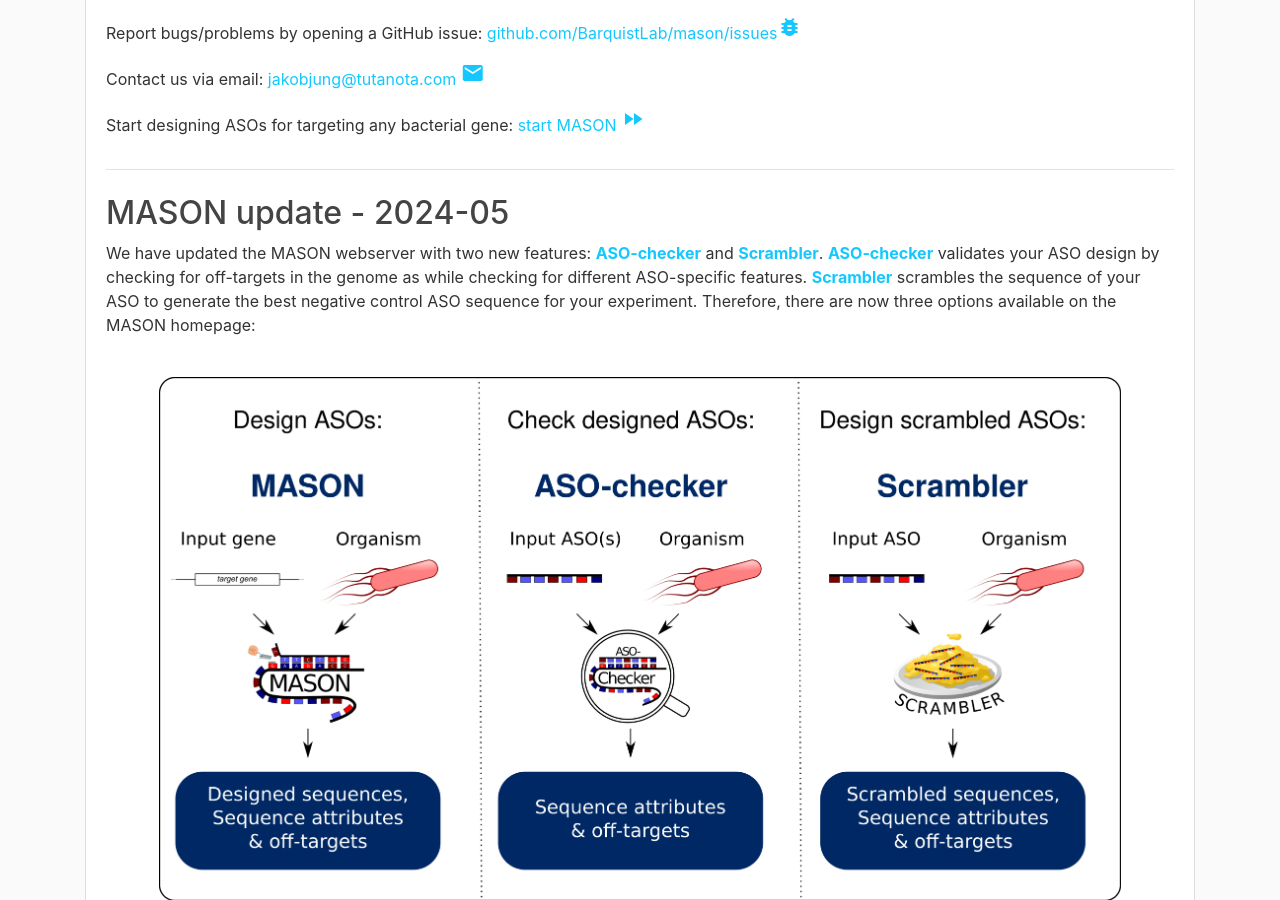
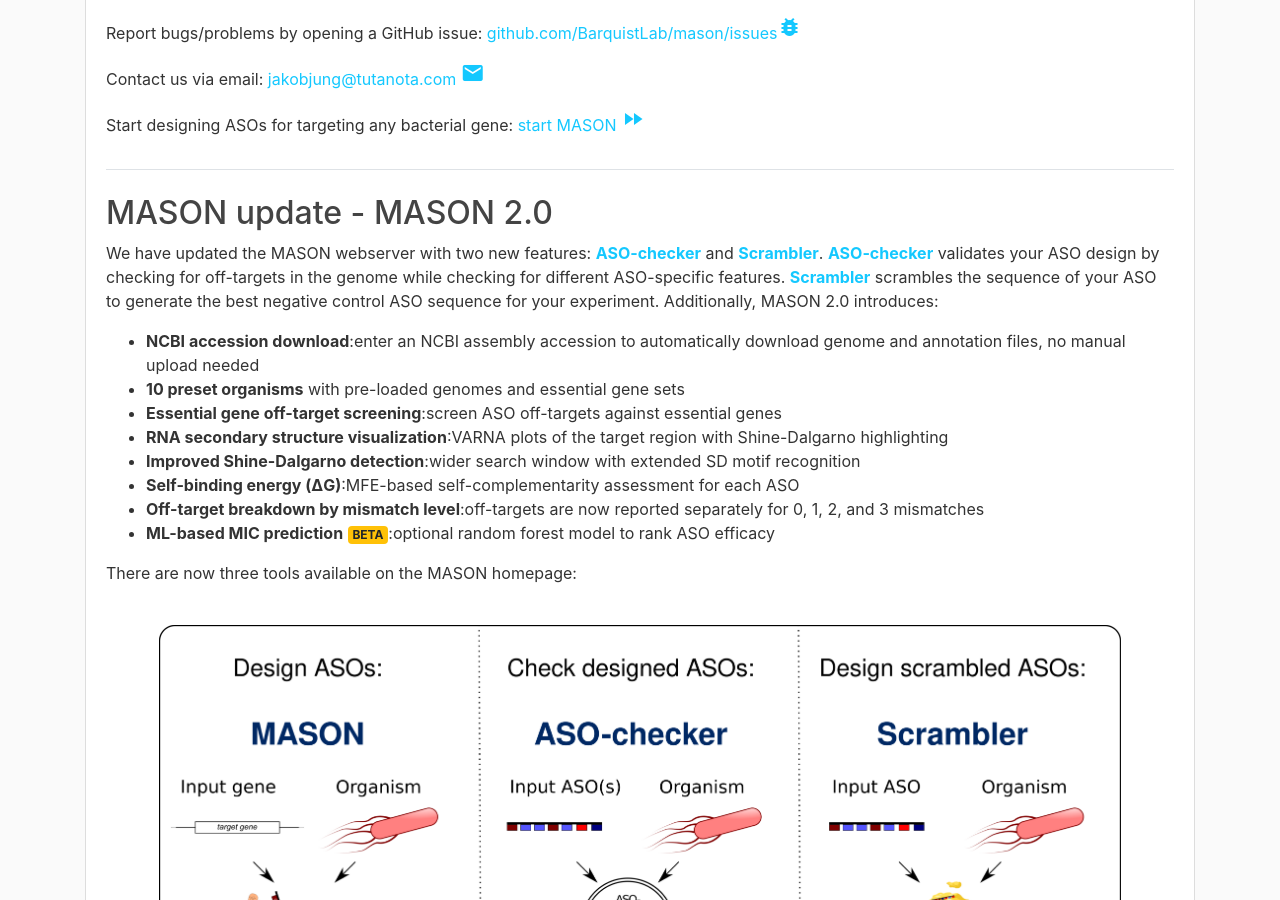
Before and after one commit to BarquistLab/mason, a Flask app: page / in a window 1280 px wide. Shown: the part 547-1447 px from the top of the page. Run offline with Flask 3, Linux system fonts and the light colour scheme; some libraries are stand-ins or nearby versions.

Commit message:
update home and others beta

```diff
--- a/browser/pnag/templates/checker.html
+++ b/browser/pnag/templates/checker.html
@@ -177,6 +177,7 @@
 						<div class="form-check">
 							{{ form.use_ml(class="form-check-input") }}
 							{{ form.use_ml.label(class="form-check-label") }}
+							<span class="badge badge-warning" style="background-color: #ffc107; color: #212529; margin-left: 5px;">BETA</span>
 						</div>
 					</div>
 				</div>
--- a/browser/pnag/templates/home.html
+++ b/browser/pnag/templates/home.html
@@ -26,16 +26,27 @@
 			<a href="{{ url_for('start') }}">start MASON <i class="material-icons">fast_forward</i></a></p>
 		</div>
 
-		<h2>MASON update - 2024-05</h2>
+		<h2>MASON update - MASON 2.0</h2>
 		<p>We have updated the MASON webserver with two new features:
 			<a href="{{ url_for('checker') }}"><b>ASO-checker</b></a> and
 			<a href="{{ url_for('scrambler') }}"><b>Scrambler</b></a>.
 			<a href="{{ url_for('checker') }}"><b>ASO-checker</b></a>
-			validates your ASO design by checking for off-targets in the genome as while
+			validates your ASO design by checking for off-targets in the genome while
 			checking for different ASO-specific features.
 			<a href="{{ url_for('scrambler') }}"><b>Scrambler</b></a>
 			scrambles the sequence of your ASO to generate the best negative control ASO sequence for your experiment.
-			Therefore, there are now three options available on the MASON homepage: </p>
+			Additionally, MASON 2.0 introduces:</p>
+		<ul>
+			<li><b>NCBI accession download</b>:enter an NCBI assembly accession to automatically download genome and annotation files, no manual upload needed</li>
+			<li><b>10 preset organisms</b> with pre-loaded genomes and essential gene sets</li>
+			<li><b>Essential gene off-target screening</b>:screen ASO off-targets against essential genes</li>
+			<li><b>RNA secondary structure visualization</b>:VARNA plots of the target region with Shine-Dalgarno highlighting</li>
+			<li><b>Improved Shine-Dalgarno detection</b>:wider search window with extended SD motif recognition</li>
+			<li><b>Self-binding energy (ΔG)</b>:MFE-based self-complementarity assessment for each ASO</li>
+			<li><b>Off-target breakdown by mismatch level</b>:off-targets are now reported separately for 0, 1, 2, and 3 mismatches</li>
+			<li><b>ML-based MIC prediction</b> <span class="badge badge-warning" style="background-color: #ffc107; color: #212529;">BETA</span>:optional random forest model to rank ASO efficacy</li>
+		</ul>
+		<p>There are now three tools available on the MASON homepage:</p>
 		<br>
 		<img src="{{ url_for('static', filename='mason_all_features.png') }}" width="90%" class="mx-auto d-block"/>
 		<br>
--- a/browser/pnag/templates/start.html
+++ b/browser/pnag/templates/start.html
@@ -180,6 +180,7 @@
 					<div class="form-check">
 						{{ form.use_ml(class="form-check-input") }}
 						{{ form.use_ml.label(class="form-check-label", style="font-weight: bold;") }}
+						<span class="badge badge-warning" style="background-color: #ffc107; color: #212529; margin-left: 5px;">BETA</span>
 					</div>
 					<p>The random forest model was trained on 9-mer ASO data targeting genes in uropathogenic <i>E. coli</i> (UPEC).
 						The predicted MIC values should not be interpreted as absolute values.
```
